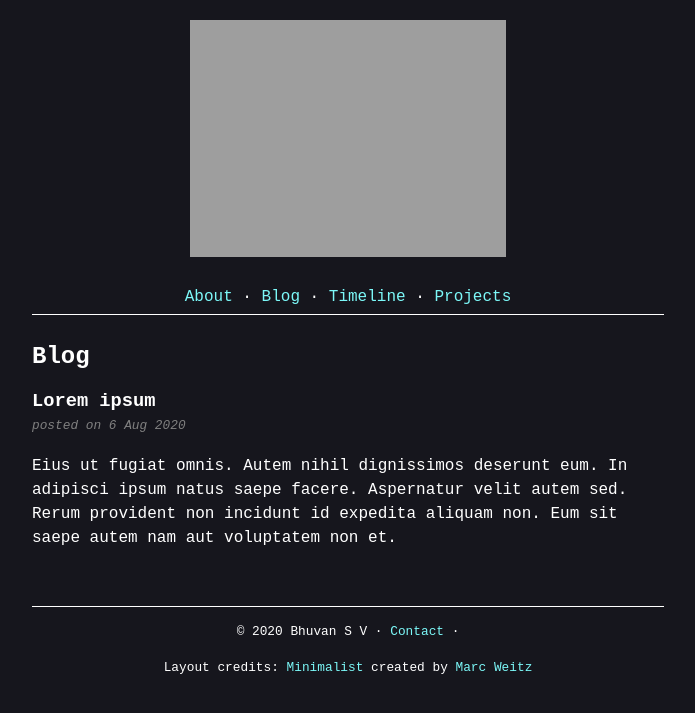
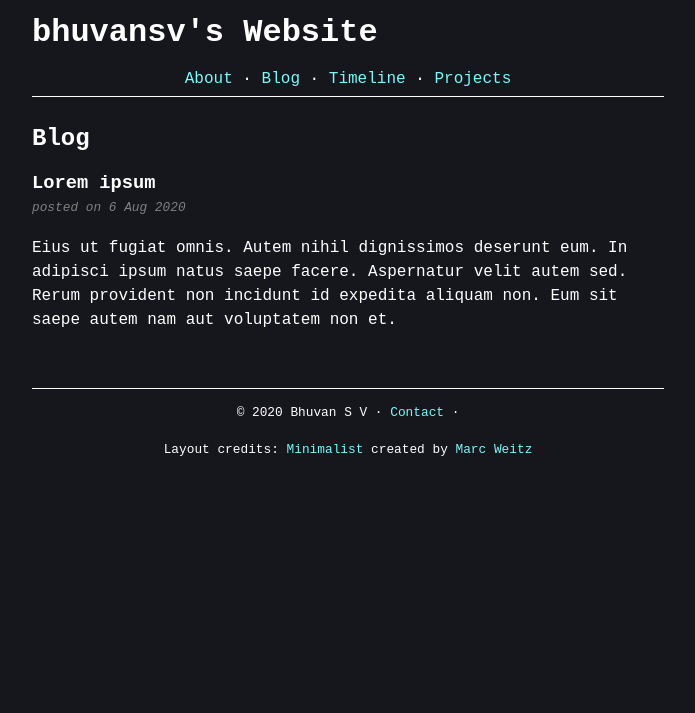
Before and after one commit to bhuvansv/bhuvansv.github.io, a Jekyll site: the page built from index.md, in a window 1280 px wide. Shown: the top 713 px of the page, without its empty margins (292-987 px from the left). Built offline with Jekyll 4.4.1, drawn with Linux system fonts in a browser that asks for light colours; some web fonts are replaced.

Commit message:
Update default.html

```diff
--- a/_layouts/default.html
+++ b/_layouts/default.html
@@ -3,7 +3,7 @@
   {% include head.html %}
   <body>
 	<div id="main">
-		{% include logo.html %}
+		<h1>bhuvansv's Website</h1>
 		{% include nav.html %}
 		<div id="content-left">
       <h2>{{page.title}}</h2>
```
